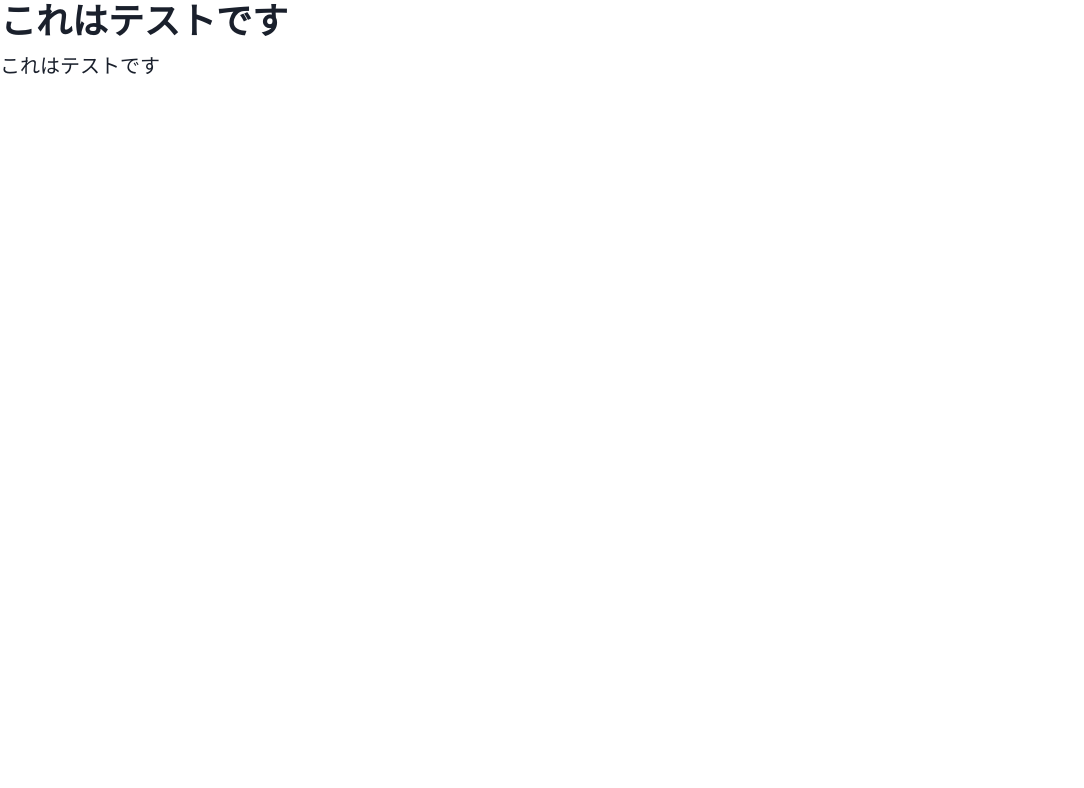
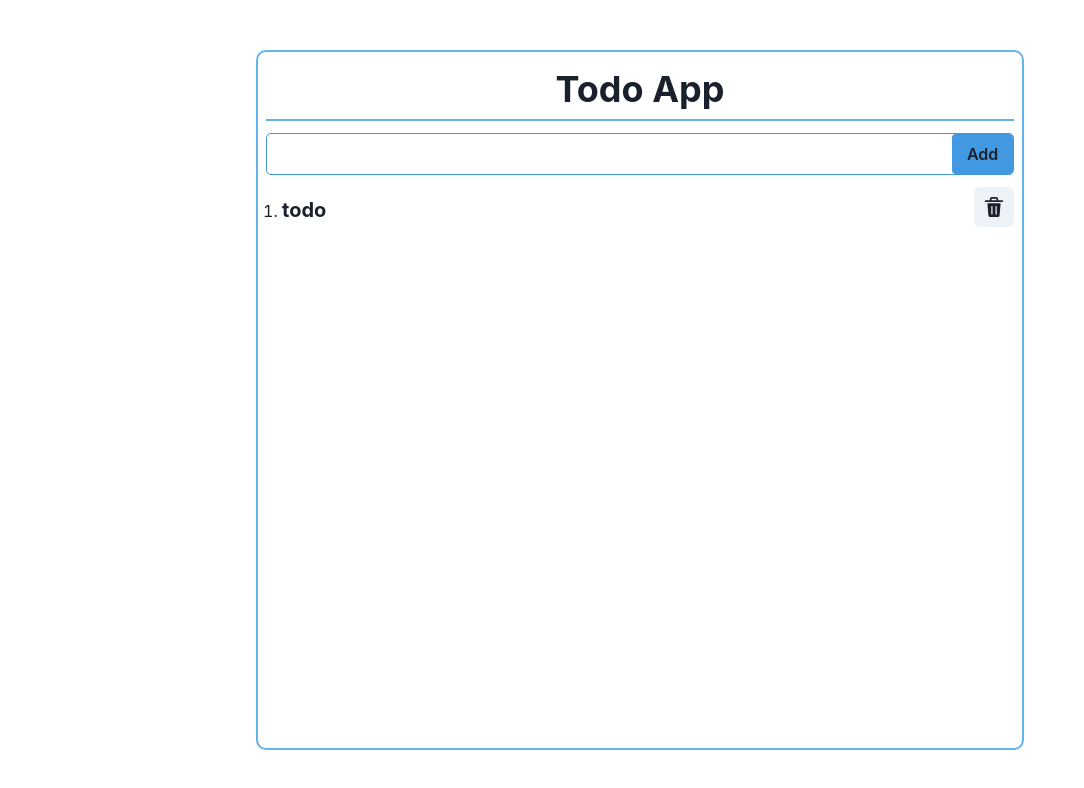
Before and after one commit to ryuji-ito-0222/mern-todo-app, a React (Create React App) app in the folder frontend/: page / in a window 1280 px wide. Shown: the top 788 px of the page, without its empty margins (0-1084 px from the left). Built offline with nearby package versions, Linux system fonts and the light colour scheme.

Commit message:
:heavy_plus_sign: add component
add component

```diff
--- a/frontend/package.json
+++ b/frontend/package.json
@@ -49,6 +49,7 @@
     ]
   },
   "dependencies": {
+    "@chakra-ui/icons": "^1.0.3",
     "@chakra-ui/react": "^1.1.4",
     "@emotion/react": "^11.1.4",
     "@emotion/styled": "^11.0.0",
--- a/frontend/public/index.html
+++ b/frontend/public/index.html
@@ -1,14 +1,11 @@
 <!DOCTYPE html>
-<html lang="en">
+<html lang="ja">
   <head>
     <meta charset="utf-8" />
     <link rel="icon" href="%PUBLIC_URL%/favicon.ico" />
     <meta name="viewport" content="width=device-width, initial-scale=1" />
     <meta name="theme-color" content="#000000" />
-    <meta
-      name="description"
-      content="Web site created using create-react-app"
-    />
+    <meta name="description" content="Web site created using create-react-app" />
     <link rel="apple-touch-icon" href="%PUBLIC_URL%/logo192.png" />
     <!--
       manifest.json provides metadata used when your web app is installed on a
@@ -24,7 +21,7 @@
       work correctly both with client-side routing and a non-root public URL.
       Learn how to configure a non-root public URL by running `npm run build`.
     -->
-    <title>React App</title>
+    <title>MERN Todo</title>
   </head>
   <body>
     <noscript>You need to enable JavaScript to run this app.</noscript>
--- a/frontend/src/App.tsx
+++ b/frontend/src/App.tsx
@@ -1,13 +1,39 @@
 import React from 'react';
-import { Heading, Stack, Text } from '@chakra-ui/react';
-import './styles/App.css';
+import { Box, Button, Flex, Heading, Input, ListItem, OrderedList, Stack } from '@chakra-ui/react';
+import Todo from './Todo';
 
 const App: React.FC = () => (
-  <Stack>
-    <Heading as="h2" size="xl">
-      これはテストです
-    </Heading>
-    <Text fontSize="xl">これはテストです</Text>
+  <Stack display="grid" placeItems="center" height="100vh">
+    <Box
+      border="2px solid"
+      borderColor="blue.300"
+      height="700px"
+      width="60%"
+      borderRadius={10}
+      p={2}
+    >
+      <Heading
+        as="h2"
+        size="xl"
+        textAlign="center"
+        borderBottom="2px solid"
+        borderColor="blue.300"
+        py={2}
+      >
+        Todo App
+      </Heading>
+      <Flex as="form" border="1px solid" borderColor="blue.400" borderRadius={5} my={3}>
+        <Input borderRadius={5} border="none" _focus={{ outline: 'none' }} />
+        <Button type="submit" background="blue.400" borderRadius={4}>
+          Add
+        </Button>
+      </Flex>
+      <OrderedList>
+        <ListItem>
+          <Todo />
+        </ListItem>
+      </OrderedList>
+    </Box>
   </Stack>
 );
 
--- /dev/null
+++ b/frontend/src/Todo.tsx
@@ -0,0 +1,18 @@
+import { DeleteIcon } from '@chakra-ui/icons';
+import { Flex, IconButton, Text } from '@chakra-ui/react';
+import React from 'react';
+
+interface TodoProps {
+  todo?: string;
+}
+
+const Todo: React.FC<TodoProps> = ({ todo = 'todo' }) => (
+  <Flex align="baseline" justify="space-between">
+    <Text fontSize="20px" fontWeight="bold">
+      {todo}
+    </Text>
+    <IconButton aria-label="削除ボタン" icon={<DeleteIcon />} fontSize="20px" size="md" />
+  </Flex>
+);
+
+export default Todo;
--- a/frontend/src/styles/App.css
+++ /dev/null
@@ -1,3 +0,0 @@
-.app {
-  height: 100vh;
-}
--- a/frontend/src/styles/index.css
+++ b/frontend/src/styles/index.css
@@ -1,5 +1,4 @@
 body {
-  margin: 0;
   font-family:
     -apple-system,
     BlinkMacSystemFont,
@@ -16,10 +15,6 @@ body {
   -moz-osx-font-smoothing: grayscale;
 }
 
-code {
-  font-family: source-code-pro, Menlo, Monaco, Consolas, 'Courier New', monospace;
-}
-
 *,
 *::before,
 *::after {
```
Also changed, not shown: 2 other files (tests, documents, lock files or other folders).
